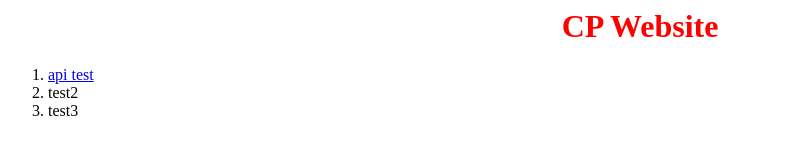
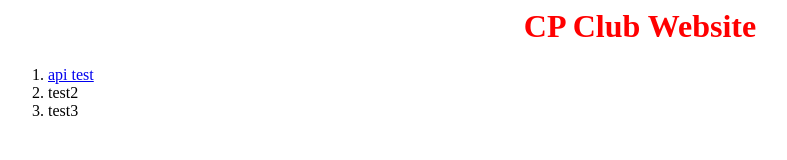
Before and after one commit to RoelYoon/CP-Club-Website-And-API, a website: page public/index.html in a window 1280 px wide. Shown: the whole page, without its empty margins (0-787 px from the left). Drawn offline with Linux system fonts and the light colour scheme.

Commit message:
Changed header

```diff
--- a/public/index.html
+++ b/public/index.html
@@ -4,7 +4,7 @@
         <link rel="stylesheet" href="styles.css">
     </head>
     <body>
-        <h1 id="header">CP Website</h1>
+        <h1 id="header">CP Club Website</h1>
         <ol>
             <li>
                 <a href="/api/test/">api test</a>
```
